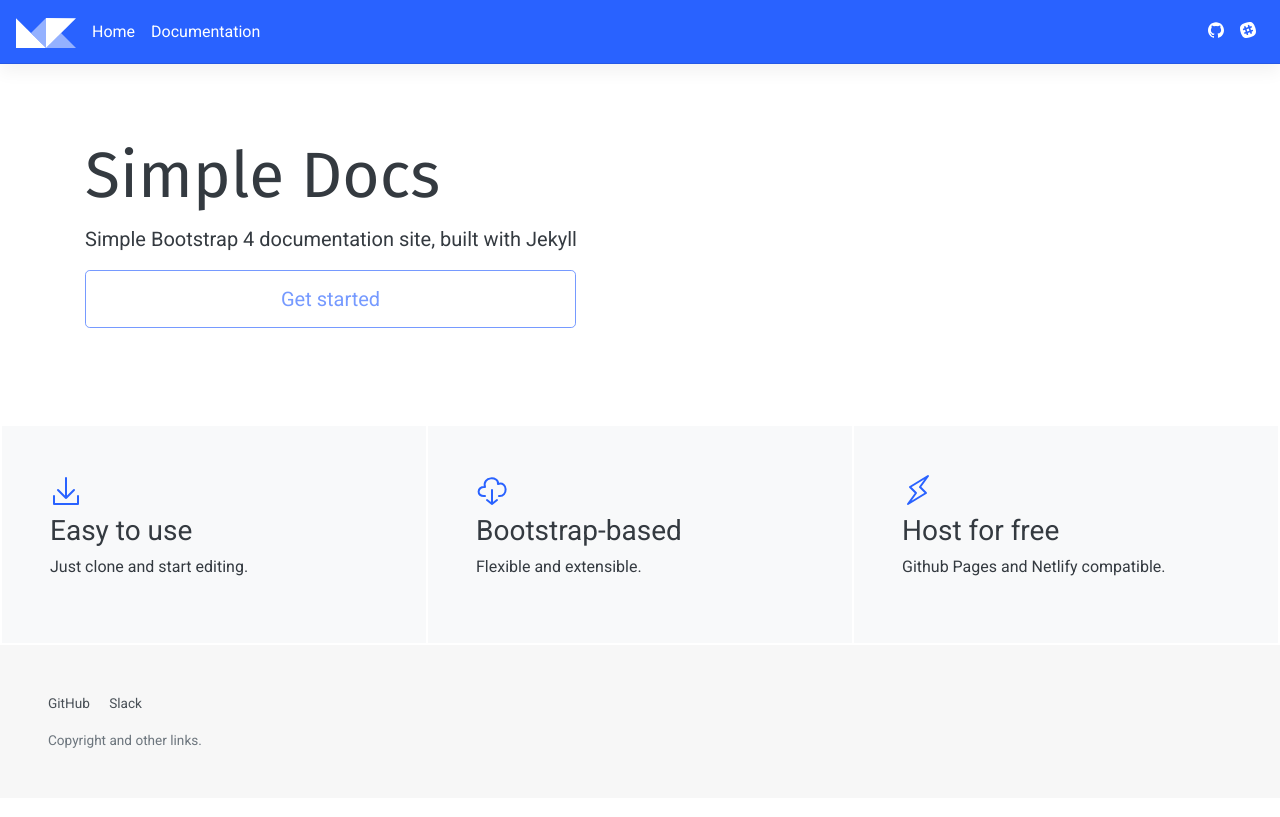
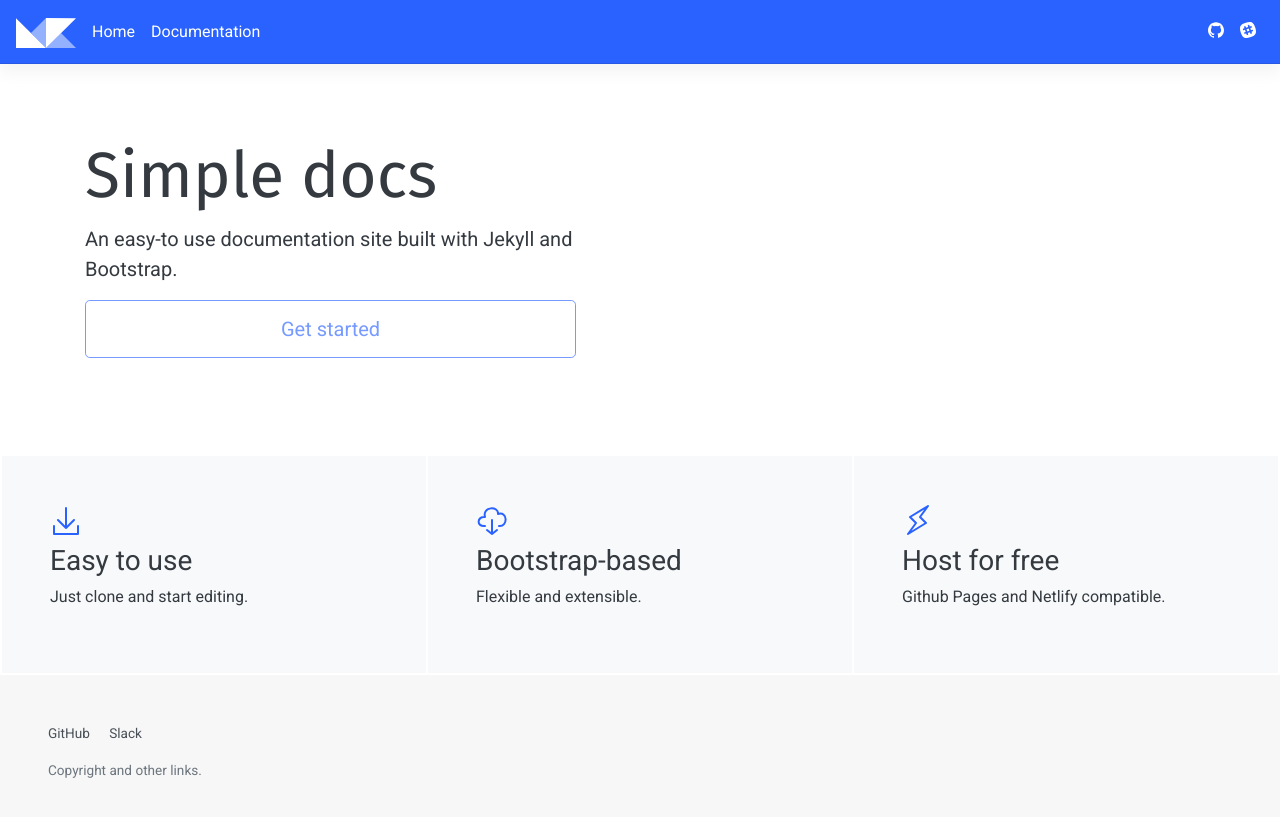
Before and after one commit to MattKevan/Jekyll-Simple-Docs, a Jekyll site: the page built from index.html, in a window 1280 px wide. Shown: the top 817 px of the page. Built offline with Jekyll 4.4.1, drawn with Linux system fonts in a browser that asks for light colours; a script that is not in the unit is left out.

Commit message:
Update index.html

```diff
--- a/index.html
+++ b/index.html
@@ -1,7 +1,7 @@
 ---
 layout: home
-title: Simple Docs
-intro: Simple Bootstrap 4 documentation site, built with Jekyll
+title: Simple docs
+intro: An easy-to use documentation site built with Jekyll and Bootstrap.
 ---
 
 <main class="bd-masthead" id="content" role="main">
```
